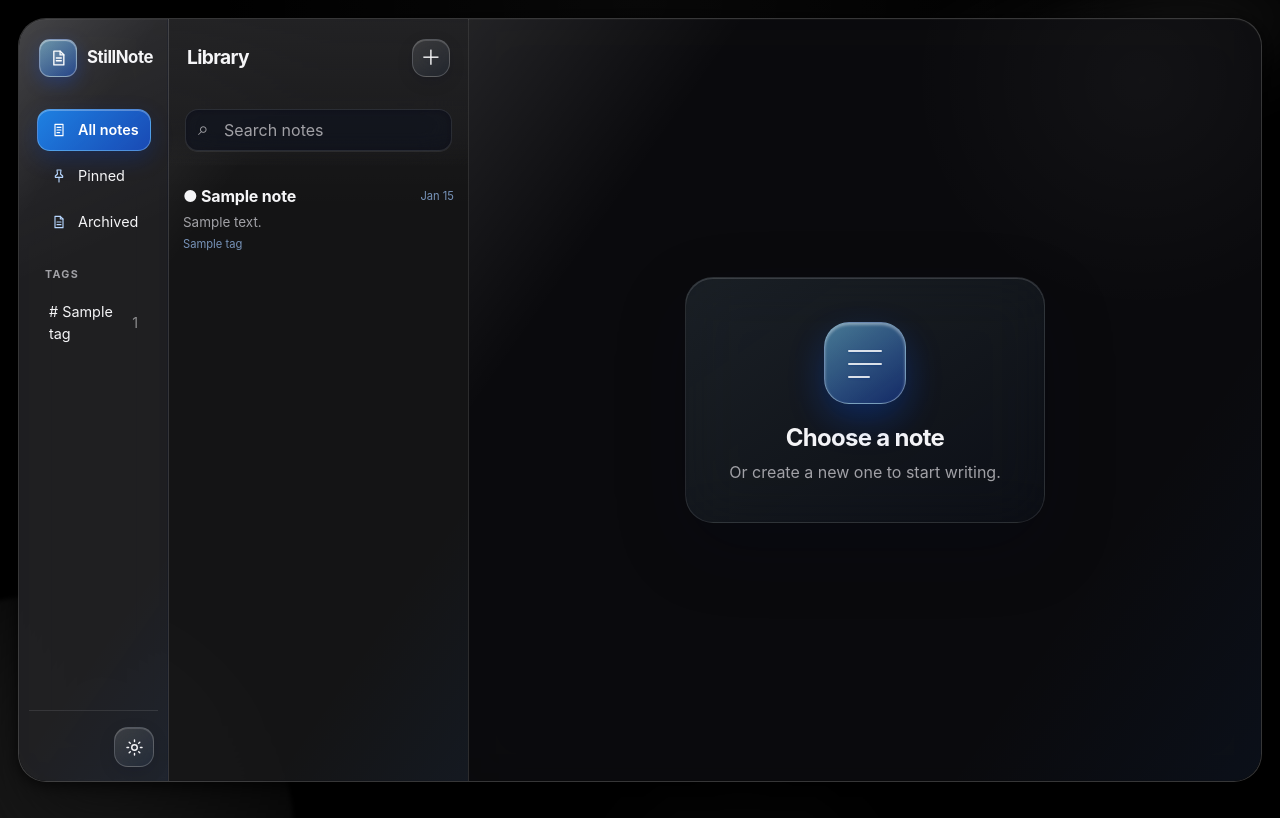
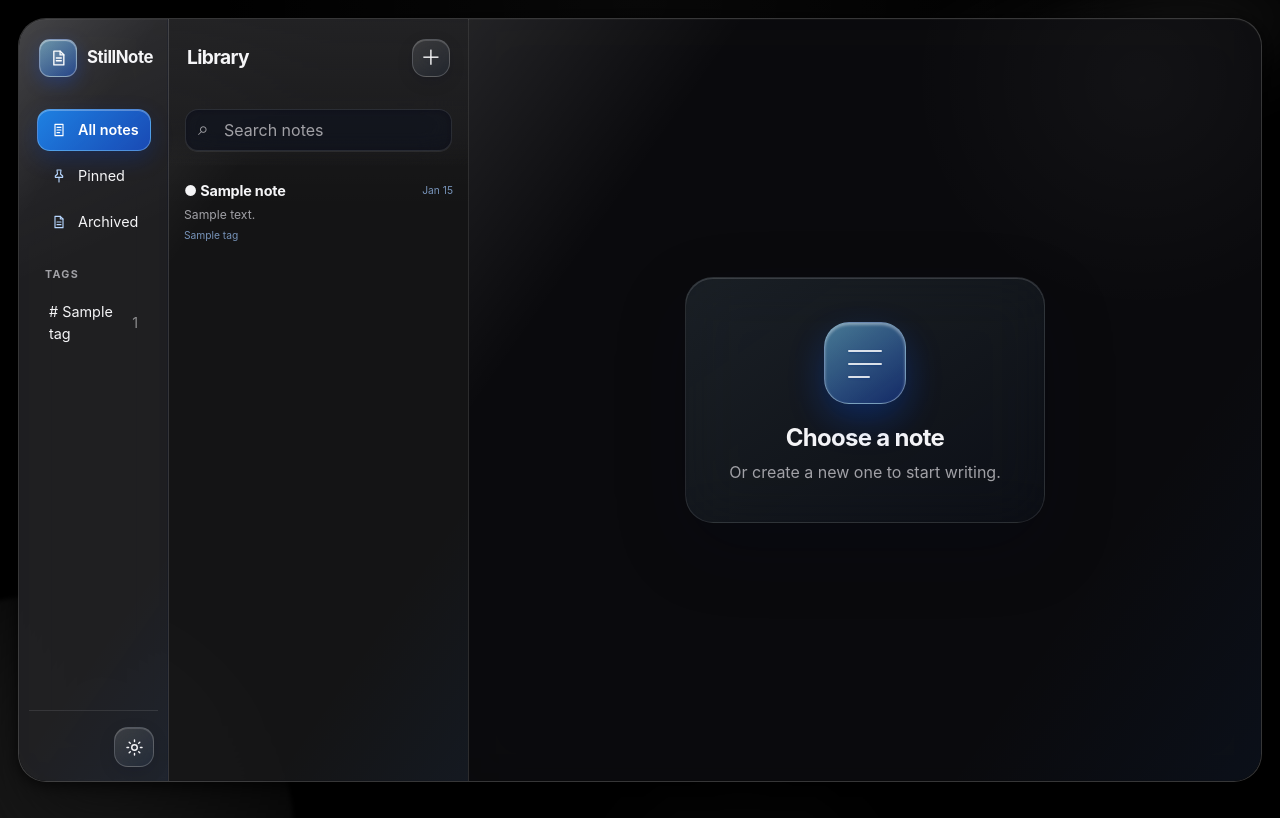
Before and after one commit to PeasantL/StillNote, a Flask app: page / in a window 1280 px wide. Run offline with Flask 3, Linux system fonts and the light colour scheme; tables that the repository leaves empty hold one stand-in row (values such as "Sample post"); some libraries are stand-ins or nearby versions.

Commit message:
Compact library note rows

```diff
--- a/static/app.js
+++ b/static/app.js
@@ -58,7 +58,7 @@ function renderNotes() {
     return `<button class="list-group-item list-group-item-action note-row ${state.selected?.id === note.id ? 'active' : ''}" data-id="${note.id}">
       <div class="d-flex gap-2 align-items-center"><span class="note-row-title flex-grow-1">${note.pinned ? '● ' : ''}${escapeHtml(note.title)}</span><span class="note-row-meta">${displayDate(note.updated_at)}</span></div>
       <div class="note-row-preview mt-1">${escapeHtml(preview)}</div>
-      <div class="note-row-meta mt-1">${escapeHtml(tags.replace(/^ · /, ''))}</div>
+      ${tags ? `<div class="note-row-meta mt-1">${escapeHtml(tags.replace(/^ · /, ''))}</div>` : ''}
     </button>`;
   }).join('');
   el.emptyList.classList.toggle('d-none', state.notes.length > 0);
--- a/static/style.css
+++ b/static/style.css
@@ -247,7 +247,7 @@ button { -webkit-tap-highlight-color: transparent; }
 #notesList { position: relative; padding: 4px 0 18px; }
 .note-row {
   margin: 0;
-  padding: 14px 13px;
+  padding: 10px 14px;
   color: var(--qn-text);
   border: 1px solid transparent !important;
   border-radius: 0 !important;
@@ -261,9 +261,9 @@ button { -webkit-tap-highlight-color: transparent; }
   border-color: rgba(255, 255, 255, .1) transparent !important;
   box-shadow: inset 3px 0 rgba(255, 255, 255, .34);
 }
-.note-row-title { font-weight: 650; letter-spacing: -.012em; white-space: nowrap; overflow: hidden; text-overflow: ellipsis; }
-.note-row-preview { color: var(--qn-muted); font-size: .84rem; white-space: nowrap; overflow: hidden; text-overflow: ellipsis; }
-.note-row-meta { color: #7793b9; font-size: .7rem; }
+.note-row-title { font-size: .9rem; font-weight: 650; letter-spacing: -.012em; white-space: nowrap; overflow: hidden; text-overflow: ellipsis; }
+.note-row-preview { color: var(--qn-muted); font-size: .76rem; white-space: nowrap; overflow: hidden; text-overflow: ellipsis; }
+.note-row-meta { color: #7793b9; font-size: .64rem; }
 .empty-state { position: relative; color: var(--qn-muted) !important; }
 
 .editor-pane {
```
